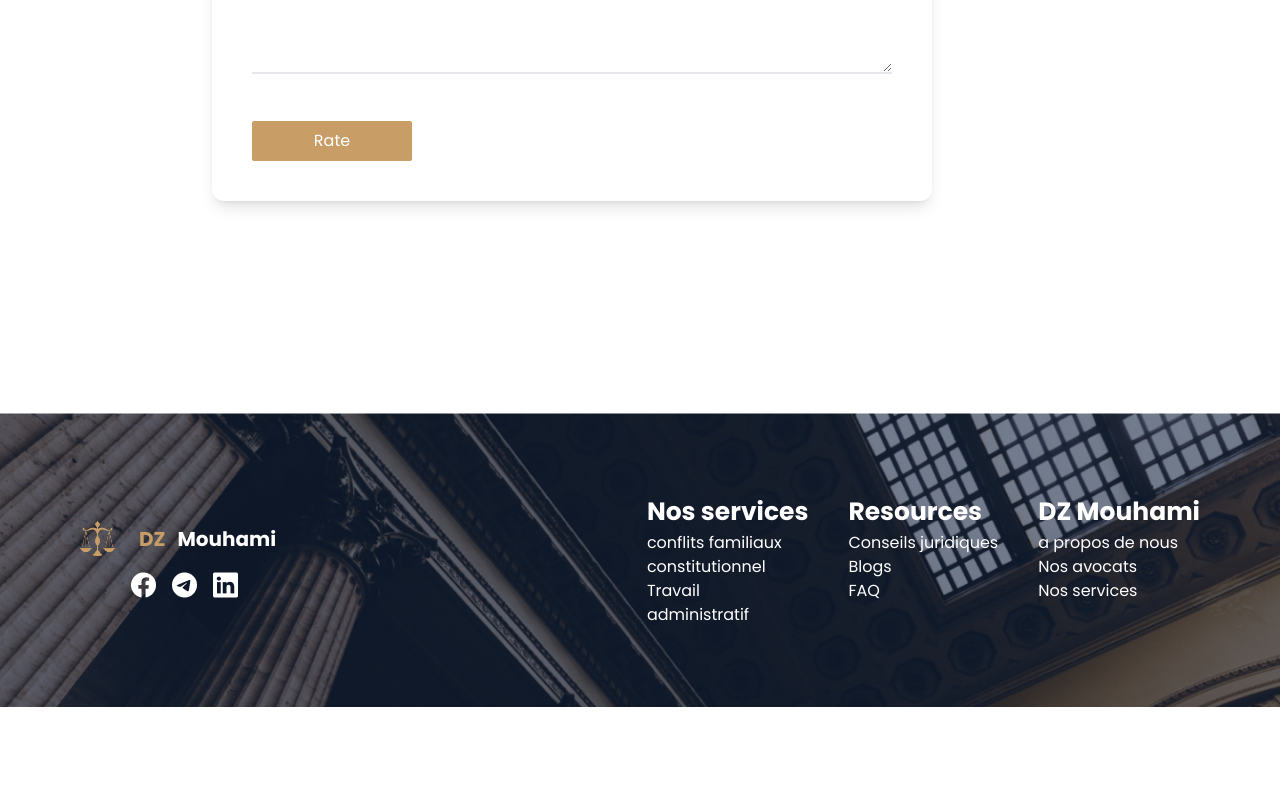
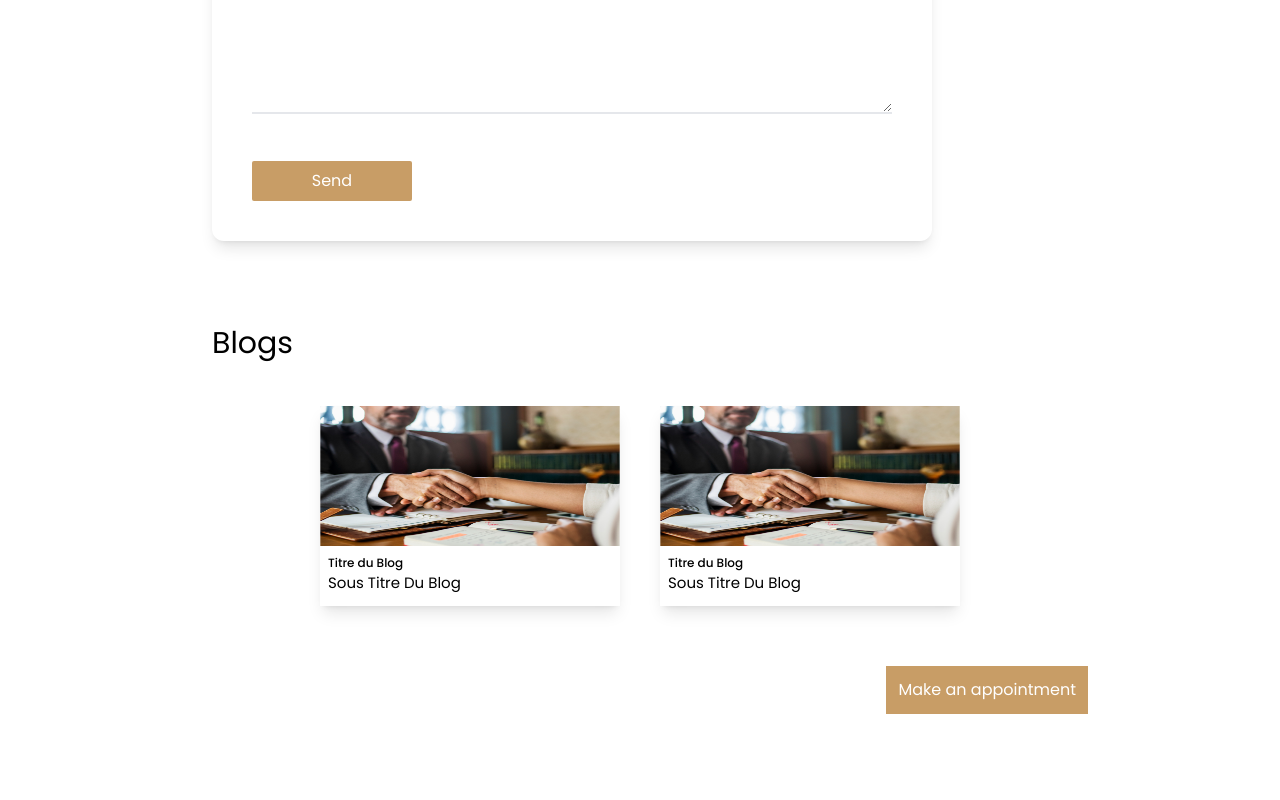
Before and after one commit to yacineboudebouz/mouhami-dz, a React (Vite) app: page /avocat in a window 1280 px wide. Shown: the part 1440-2240 px from the top of the page. Before the commit the page ends 2147 px from the top, so only its background shows below. Built offline with nearby package versions, Linux system fonts and the light colour scheme.

Commit message:
profile page completed + hire avocat modal

```diff
--- a/src/App.jsx
+++ b/src/App.jsx
@@ -7,6 +7,7 @@ import Avocat from './features/avocat/avocat';
 import './app/localization/i18n'
 import Faq from './features/faq/faq';
 import Blog from './features/blog/Blog';
+
 
 const App = () => {
   return (
@@ -22,9 +23,11 @@ const App = () => {
         <Route path='/faq' element={<Faq></Faq>} />
         <Route path='/blog/:id' element={<Blog></Blog>} />
         <Route path='*' element={<h1>404</h1>} />
+
       </Routes>
 
     </BrowserRouter>
+
 
 
   )
--- a/src/app/localization/lang.js
+++ b/src/app/localization/lang.js
@@ -15,6 +15,7 @@ export const lang = {
       fullname: "Full name",
       comment: "Comment",
       send: "Send",
+      hire: "Make an appointment",
     },
   },
   FR: {
@@ -33,6 +34,7 @@ export const lang = {
       fullname: "Nom complet",
       comment: "Commentaire",
       send: "Envoyer",
+      hire: "Prendre un Rendez-vous",
     },
   },
 };
--- a/src/features/avocat/Avocat.jsx
+++ b/src/features/avocat/Avocat.jsx
@@ -3,14 +3,18 @@ import Navbar from '../../common/Navbar'
 import Footer from '../../common/Footer'
 import AvocatProfile from './components/AvocatProfile'
 import RateFrom from './components/RateFrom'
+import Blogs from './components/Blogs'
+import HireAvocatForm from './components/HireAvocatForm'
 
 function Avocat() {
     return (
         <div className='  relative w-full '>
             <Navbar />
-            <div className=' flex flex-col md:p-48'>
+            <div className=' flex flex-col md:p-48 gap-10'>
                 <AvocatProfile />
                 <RateFrom />
+                <Blogs />
+                <HireAvocatForm />
             </div>
             <Footer />
         </div>
--- a/src/features/avocat/components/AvocatProfile.jsx
+++ b/src/features/avocat/components/AvocatProfile.jsx
@@ -16,7 +16,7 @@ function AvocatProfile() {
     const position = [51.505, -0.09]
     return (
         <div className=' flex md:flex-row md:justify-between   p-5 justify-center flex-col items-center md:items-start'>
-            <div className=' flex flex-col md:w-[400px] w-full md:flex-wrap items-center md:items-start z-50'>
+            <div className=' flex flex-col md:w-[400px] w-full md:flex-wrap items-center md:items-start '>
                 <img src={fakeAvocat.img} className=' w-[250px] h-[250px]' />
                 <div className=' flex flex-wrap mt-6 flex-row text-[25px] gap-2'>
                     <p>{fakeAvocat.name}</p>
@@ -45,7 +45,7 @@ function AvocatProfile() {
                 </div>
                 <p>{fakeAvocat.bio}</p>
             </div>
-            <img src={semilogo} className='absolute top-64 left-0 z-0' />
+            {/* <img src={semilogo} className='absolute top-64 left-0 z-50' /> */}
         </div>
     )
 }
--- /dev/null
+++ b/src/features/avocat/components/Blogs.jsx
@@ -0,0 +1,26 @@
+import React from 'react'
+import blogData from '../../../constants/blogData'
+
+function Blogs() {
+    const blogs = [blogData[0], blogData[0]]
+    return (
+        <div className=' flex flex-col p-5'>
+            <h1 className=' text-[30px] mb-10'>Blogs</h1>
+            <div className=' flex flex-row flex-wrap mx-6 justify-center items-center gap-10 md:mb-0 mb-10'>
+                {blogs.map((blog, index) => {
+                    return (
+                        <div className=' flex flex-col shadow-lg w-[300px] h-[200px]'>
+                            <img src={blog.blogImg} className=' w-full h-[140px]' />
+                            <div className=' p-2'>
+                                <p className=' text-[12px] font-medium'>{blog.blogTitle}</p>
+                                <p className=' text-[15px]'>{blog.blogSubTitle}</p>
+                            </div>
+                        </div>
+                    )
+                })}
+            </div>
+        </div>
+    )
+}
+
+export default Blogs
--- /dev/null
+++ b/src/features/avocat/components/HireAvocatForm.jsx
@@ -0,0 +1,69 @@
+import React from 'react'
+import { useTranslation } from 'react-i18next'
+import { useState, useEffect } from 'react';
+import { fakeAvocat } from '../../../constants/fake_data';
+
+
+
+const HireAvocatForm = () => {
+    const { t, i18n } = useTranslation();
+    const [popupOpen, setPopupOpen] = useState(false)
+    const [step, setStep] = useState(0)
+    const avocat = fakeAvocat
+    useEffect(() => {
+        if (popupOpen) {
+            document.body.classList.add('overflow-hidden');
+        } else {
+            document.body.classList.remove('overflow-hidden');
+        }
+
+        // Ensure the class is removed when the component unmounts
+        return () => {
+            document.body.classList.remove('overflow-hidden');
+        };
+    }, [popupOpen]);
+    return (
+        <div>
+            <div className=' flex w-full  mb-10 md:mb-0 justify-end md:px-0 px-5'>
+                <button onClick={() => { setPopupOpen(!popupOpen) }} className=' relative right-0 p-3 bg-primary hover:bg-orange-800 text-white duration-300 top-0'>{t("hire")}</button>
+            </div>
+
+            {popupOpen &&
+                <div className="fixed inset-0 bg-gray-800 bg-opacity-75 flex items-center justify-center">
+                    <div className="bg-white p-6 rounded-lg shadow-md w-[600px] h-[500px]">
+                        <div className="flex justify-end">
+                            <button
+                                className="text-gray-500 hover:text-gray-700 focus:outline-none"
+                                onClick={() => { setPopupOpen(false) }}
+                            >
+                                <svg
+                                    className="h-6 w-6"
+                                    fill="none"
+                                    strokeLinecap="round"
+                                    strokeLinejoin="round"
+                                    strokeWidth="2"
+                                    stroke="currentColor"
+                                    viewBox="0 0 24 24"
+                                >
+                                    <path d="M6 18L18 6M6 6l12 12"></path>
+                                </svg>
+                            </button>
+                        </div>
+                        <div className="mt-4">
+                            {step !== 3 && <div className=' flex flex-col'>
+                                <img src={avocat.img} className='w-[100px] h-[100px]' />
+                                <div className=' flex flex-row'>
+
+                                </div>
+                            </div>}
+                        </div>
+                    </div>
+                </div>
+
+            }
+
+        </div>
+    )
+}
+
+export default HireAvocatForm
--- a/src/features/avocat/components/RateFrom.jsx
+++ b/src/features/avocat/components/RateFrom.jsx
@@ -11,9 +11,7 @@ function RateFrom() {
     const [name, setName] = useState("")
     const [email, setEmail] = useState("")
     const [comment, setComment] = useState("")
-    const handleSubmit = (e) => {
-
-    }
+    const handleSubmit = (e) => { }
     const handleEmailChange = (e) => {
         setEmail(e.target.value)
     }
@@ -26,7 +24,7 @@ function RateFrom() {
     return (
         <div className=' flex flex-col p-5 '>
             <p className=' text-[30px] font-medium'>{t("sharerating")}</p>
-            <form className=' flex flex-col rounded-xl shadow-lg p-10 gap-10 md:w-[90vh]'>
+            <div className=' flex flex-col rounded-xl shadow-lg p-10 gap-10 md:w-[90vh]'>
                 <div>
                     <p>{t("rate")}</p>
                     <StarRatings
@@ -51,8 +49,8 @@ function RateFrom() {
                     <p>{t("comment")}</p>
                     <textarea type='text' className=' border-b-2 w-full outline-none py-10' maxLength={200} onChange={(e) => handleCommentChange(e)} value={comment} />
                 </div>
-                <button type='submit' className=' bg-primary text-white py-2 rounded-sm w-[20vh]'>{t("rate")}</button>
-            </form>
+                <button type='submit' className=' bg-primary text-white py-2 rounded-sm w-[20vh]  duration-500 hover:bg-orange-700'>{t("send")}</button>
+            </div>
         </div>
     )
 }
--- a/src/utils/motion.js
+++ b/src/utils/motion.js
@@ -117,3 +117,11 @@ export const staggerContainer = (staggerChildren, delayChildren) => {
     },
   };
 };
+export const modal = {
+  hidden: { x: "-100vh", opacity: 0 },
+  visible: {
+    y: "200px",
+    opacity: 1,
+    transition: { delay: 0.5 },
+  },
+};
```
